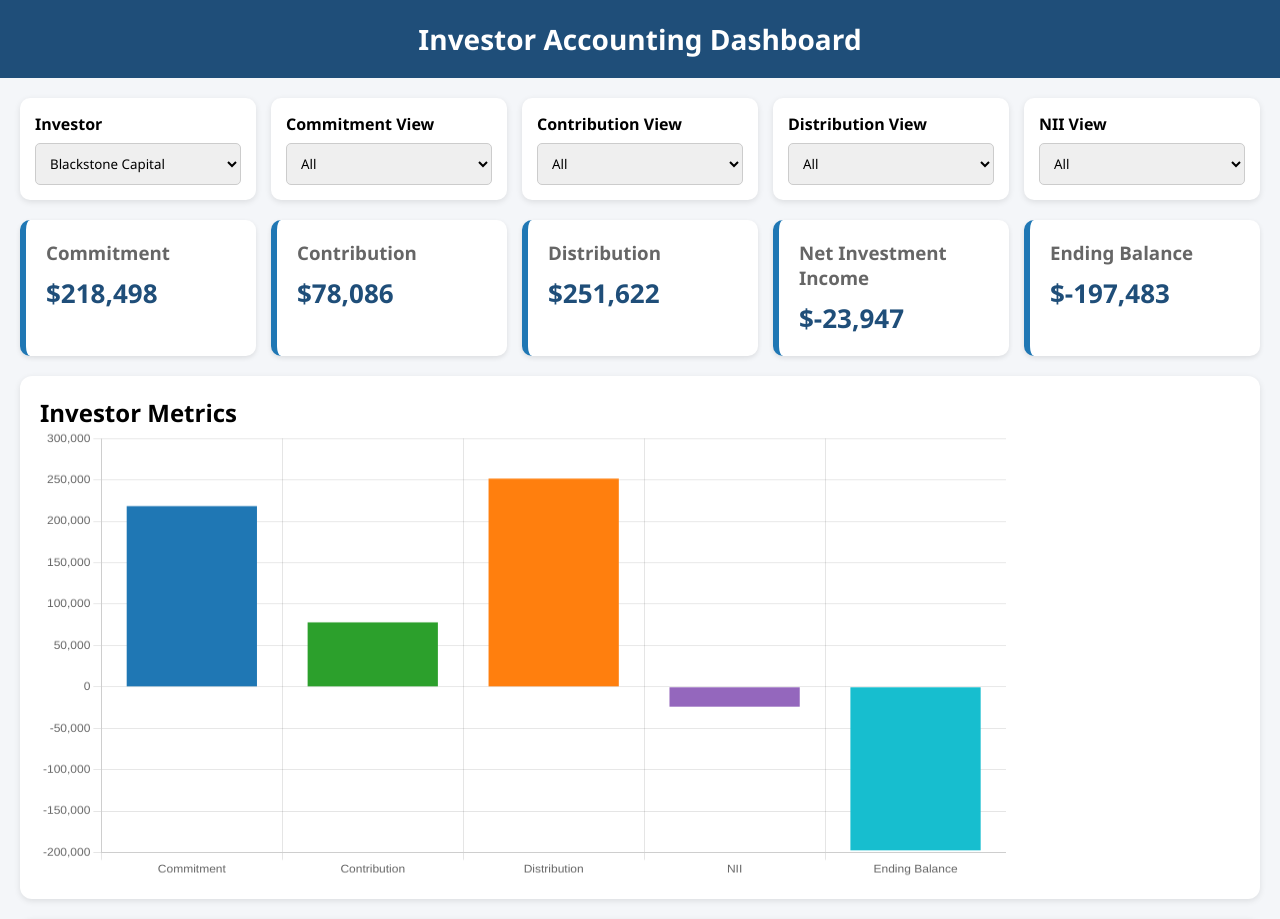
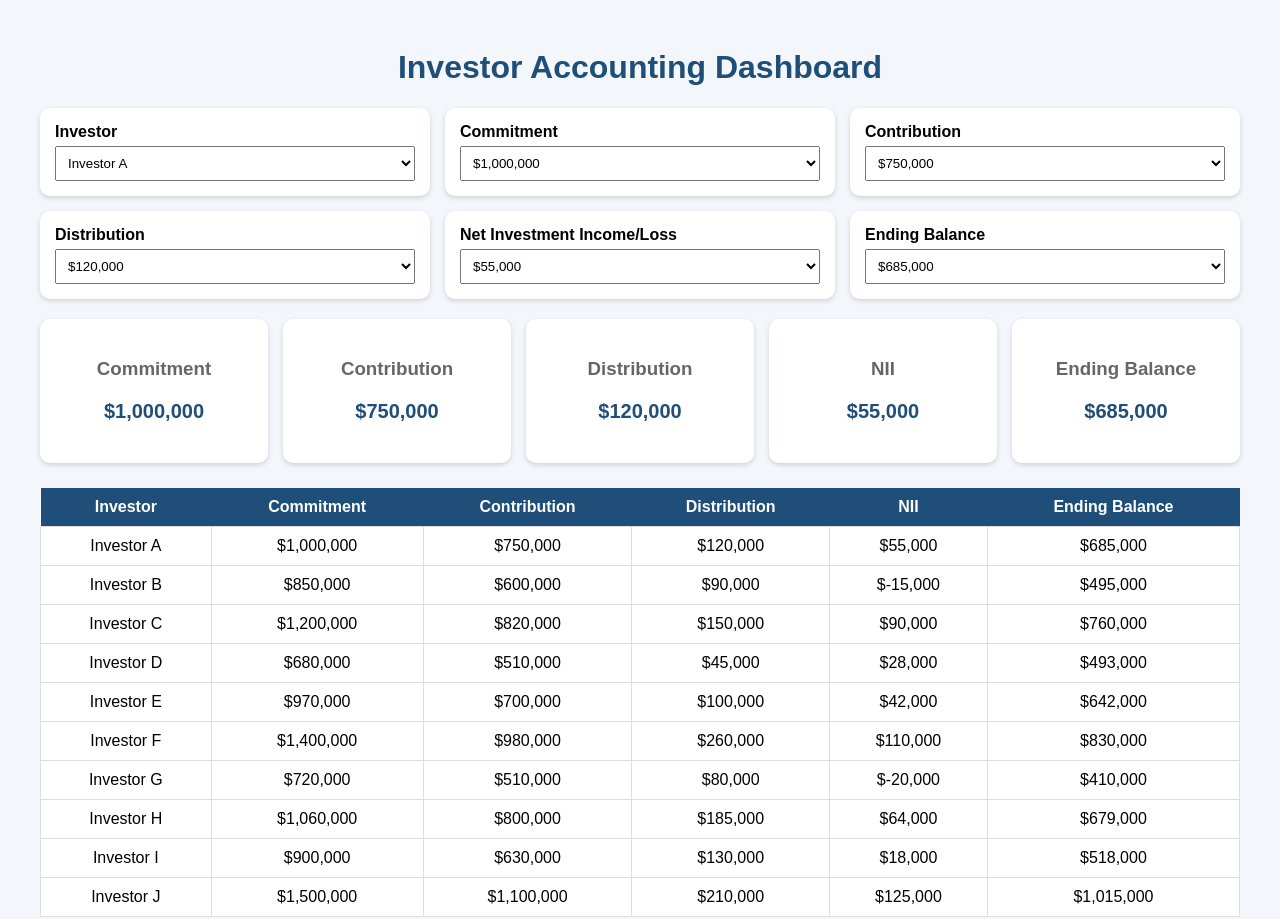
Before and after one commit to yulindong1998-cpu/NAV, a plain HTML site: page index.html in a window 1280 px wide. Shown: the top 919 px of the page. Drawn offline with nearby package versions, Linux system fonts and the light colour scheme.

Commit message:
Update investor dashboard

```diff
--- a/index.html
+++ b/index.html
@@ -1,77 +1,63 @@
 <!DOCTYPE html>
-<html lang="en">
+<html>
 <head>
 <meta charset="UTF-8">
-<meta name="viewport" content="width=device-width, initial-scale=1.0">
 <title>Investor Accounting Dashboard</title>
 
-<script src="https://cdn.jsdelivr.net/npm/chart.js"></script>
-
 <style>
-*{
-    margin:0;
-    padding:0;
-    box-sizing:border-box;
-    font-family:Segoe UI, Arial, sans-serif;
+body{
+    font-family:Arial, sans-serif;
+    background:#f3f6fa;
+    padding:20px;
 }
 
-body{
-    background:#f4f6f9;
-}
-
-.header{
-    background:#1f4e79;
-    color:white;
-    padding:20px;
+h1{
     text-align:center;
-    font-size:28px;
-    font-weight:bold;
+    color:#1f4e79;
 }
 
 .container{
-    padding:20px;
+    max-width:1200px;
+    margin:auto;
 }
 
 .filters{
     display:grid;
-    grid-template-columns: repeat(auto-fit,minmax(220px,1fr));
+    grid-template-columns:repeat(3,1fr);
     gap:15px;
     margin-bottom:20px;
 }
 
-.filter-card{
+.card{
     background:white;
     padding:15px;
     border-radius:10px;
-    box-shadow:0 2px 6px rgba(0,0,0,.1);
+    box-shadow:0 2px 5px rgba(0,0,0,.15);
 }
 
-.filter-card label{
+label{
     display:block;
-    margin-bottom:8px;
+    margin-bottom:5px;
     font-weight:bold;
 }
 
 select{
     width:100%;
-    padding:10px;
-    border:1px solid #ccc;
-    border-radius:5px;
+    padding:8px;
 }
 
-.kpi-grid{
+.kpis{
     display:grid;
-    grid-template-columns:repeat(auto-fit,minmax(220px,1fr));
+    grid-template-columns:repeat(5,1fr);
     gap:15px;
-    margin-bottom:20px;
 }
 
 .kpi{
     background:white;
-    border-left:6px solid #1f77b4;
     padding:20px;
+    text-align:center;
     border-radius:10px;
-    box-shadow:0 2px 5px rgba(0,0,0,.1);
+    box-shadow:0 2px 5px rgba(0,0,0,.15);
 }
 
 .kpi h3{
@@ -80,132 +66,100 @@ select{
 }
 
 .kpi p{
-    font-size:26px;
+    font-size:20px;
+    color:#1f4e79;
     font-weight:bold;
-    color:#1f4e79;
-}
-
-.card{
-    background:white;
-    padding:20px;
-    border-radius:12px;
-    box-shadow:0 2px 6px rgba(0,0,0,.1);
-    margin-bottom:20px;
 }
 
 table{
     width:100%;
+    margin-top:25px;
     border-collapse:collapse;
+    background:white;
 }
 
-table th{
+th{
     background:#1f4e79;
     color:white;
+    padding:10px;
 }
 
-table th,table td{
-    padding:12px;
+td{
+    padding:10px;
+    border:1px solid #ddd;
     text-align:center;
-    border:1px solid #ddd;
-}
-
-canvas{
-    height:450px!important;
 }
 </style>
 </head>
+
 <body>
-
-<div class="header">
-    Investor Accounting Dashboard
-</div>
 
 <div class="container">
 
+<h1>Investor Accounting Dashboard</h1>
+
 <div class="filters">
 
-        <div class="filter-card">
+<div class="card">
 <label>Investor</label>
-            <select id="investorSelect"></select>
+<select id="investor"></select>
 </div>
 
-        <div class="filter-card">
-            <label>Commitment View</label>
-            <select id="commitmentFilter">
-                <option>All</option>
-                <option>> 250,000</option>
-                <option>> 500,000</option>
-                <option>> 750,000</option>
-            </select>
+<div class="card">
+<label>Commitment</label>
+<select id="commitment"></select>
 </div>
 
-        <div class="filter-card">
-            <label>Contribution View</label>
-            <select id="contributionFilter">
-                <option>All</option>
-                <option>> 100,000</option>
-                <option>> 200,000</option>
-                <option>> 400,000</option>
-            </select>
+<div class="card">
+<label>Contribution</label>
+<select id="contribution"></select>
 </div>
 
-        <div class="filter-card">
-            <label>Distribution View</label>
-            <select id="distributionFilter">
-                <option>All</option>
-                <option>> 50,000</option>
-                <option>> 100,000</option>
-                <option>> 200,000</option>
-            </select>
+<div class="card">
+<label>Distribution</label>
+<select id="distribution"></select>
 </div>
 
-        <div class="filter-card">
-            <label>NII View</label>
-            <select id="niiFilter">
-                <option>All</option>
-                <option>Positive</option>
-                <option>Negative</option>
-            </select>
+<div class="card">
+<label>Net Investment Income/Loss</label>
+<select id="nii"></select>
+</div>
+
+<div class="card">
+<label>Ending Balance</label>
+<select id="endingBalance"></select>
 </div>
 
 </div>
 
-    <div class="kpi-grid">
+<div class="kpis">
 
 <div class="kpi">
 <h3>Commitment</h3>
-            <p id="commitment">$0</p>
+<p id="kpiCommitment"></p>
 </div>
 
 <div class="kpi">
 <h3>Contribution</h3>
-            <p id="contribution">$0</p>
+<p id="kpiContribution"></p>
 </div>
 
 <div class="kpi">
 <h3>Distribution</h3>
-            <p id="distribution">$0</p>
+<p id="kpiDistribution"></p>
 </div>
 
 <div class="kpi">
-            <h3>Net Investment Income</h3>
-            <p id="nii">$0</p>
+<h3>NII</h3>
+<p id="kpiNII"></p>
 </div>
 
 <div class="kpi">
 <h3>Ending Balance</h3>
-            <p id="endingBalance">$0</p>
+<p id="kpiEnding"></p>
 </div>
 
 </div>
-
-    <div class="card">
-        <h2>Investor Metrics</h2>
-        <canvas id="investorChart"></canvas>
-    </div>
-
-    <div class="card">
-        <h2>Investor Detail Table</h2>
 
 <table>
 <thead>
@@ -214,153 +168,167 @@ canvas{
 <th>Commitment</th>
 <th>Contribution</th>
 <th>Distribution</th>
-                    <th>Net Investment Income</th>
+<th>NII</th>
 <th>Ending Balance</th>
 </tr>
 </thead>
-            <tbody id="tableBody"></tbody>
+<tbody id="tableData"></tbody>
 </table>
-    </div>
 
 </div>
 
 <script>
 
 const investors = [
-"Blackstone Capital",
-"Blue River Partners",
-"Apollo Ventures",
-"Summit Equity",
-"Beacon Investments",
-"Northbridge Capital",
-"Golden Oak Partners",
-"Evergreen Holdings",
-"Harbor Point Fund",
-"Sterling Investors"
+{
+name:"Investor A",
+commitment:1000000,
+contribution:750000,
+distribution:120000,
+nii:55000,
+ending:685000
+},
+{
+name:"Investor B",
+commitment:850000,
+contribution:600000,
+distribution:90000,
+nii:-15000,
+ending:495000
+},
+{
+name:"Investor C",
+commitment:1200000,
+contribution:820000,
+distribution:150000,
+nii:90000,
+ending:760000
+},
+{
+name:"Investor D",
+commitment:680000,
+contribution:510000,
+distribution:45000,
+nii:28000,
+ending:493000
+},
+{
+name:"Investor E",
+commitment:970000,
+contribution:700000,
+distribution:100000,
+nii:42000,
+ending:642000
+},
+{
+name:"Investor F",
+commitment:1400000,
+contribution:980000,
+distribution:260000,
+nii:110000,
+ending:830000
+},
+{
+name:"Investor G",
+commitment:720000,
+contribution:510000,
+distribution:80000,
+nii:-20000,
+ending:410000
+},
+{
+name:"Investor H",
+commitment:1060000,
+contribution:800000,
+distribution:185000,
+nii:64000,
+ending:679000
+},
+{
+name:"Investor I",
+commitment:900000,
+contribution:630000,
+distribution:130000,
+nii:18000,
+ending:518000
+},
+{
+name:"Investor J",
+commitment:1500000,
+contribution:1100000,
+distribution:210000,
+nii:125000,
+ending:1015000
+}
 ];
 
-const data = investors.map(name=>{
+const investorSelect = document.getElementById("investor");
 
-    const commitment = Math.floor(Math.random()*900000)+100000;
-    const contribution = Math.floor(commitment*(Math.random()*0.8));
-    const distribution = Math.floor(Math.random()*300000);
-    const nii = Math.floor(Math.random()*250000)-50000;
-    const endingBalance = contribution + nii - distribution;
-
-    return {
-        investor:name,
-        commitment,
-        contribution,
-        distribution,
-        nii,
-        endingBalance
-    }
+investors.forEach((x)=>{
+    investorSelect.innerHTML +=
+    `<option>${x.name}</option>`;
 });
 
-const investorSelect=document.getElementById('investorSelect');
-
-data.forEach(x=>{
-    let option=document.createElement('option');
-    option.value=x.investor;
-    option.text=x.investor;
-    investorSelect.appendChild(option);
-});
-
-function formatCurrency(value){
-    return '$'+value.toLocaleString();
+function format(v){
+    return "$" + v.toLocaleString();
 }
 
 function updateDashboard(){
 
-    const selected = data.find(
-        x=>x.investor===investorSelect.value
+    const inv = investors.find(
+        x => x.name === investorSelect.value
     );
 
     document.getElementById("commitment").innerHTML =
-        formatCurrency(selected.commitment);
+      `<option>${format(inv.commitment)}</option>`;
 
     document.getElementById("contribution").innerHTML =
-        formatCurrency(selected.contribution);
+      `<option>${format(inv.contribution)}</option>`;
 
     document.getElementById("distribution").innerHTML =
-        formatCurrency(selected.distribution);
+      `<option>${format(inv.distribution)}</option>`;
 
     document.getElementById("nii").innerHTML =
-        formatCurrency(selected.nii);
+      `<option>${format(inv.nii)}</option>`;
 
     document.getElementById("endingBalance").innerHTML =
-        formatCurrency(selected.endingBalance);
+      `<option>${format(inv.ending)}</option>`;
 
-    chart.data.datasets[0].data=[
-        selected.commitment,
-        selected.contribution,
-        selected.distribution,
-        selected.nii,
-        selected.endingBalance
-    ];
+    document.getElementById("kpiCommitment").innerText =
+      format(inv.commitment);
 
-    chart.update();
+    document.getElementById("kpiContribution").innerText =
+      format(inv.contribution);
+
+    document.getElementById("kpiDistribution").innerText =
+      format(inv.distribution);
+
+    document.getElementById("kpiNII").innerText =
+      format(inv.nii);
+
+    document.getElementById("kpiEnding").innerText =
+      format(inv.ending);
 }
 
-const ctx=document.getElementById('investorChart');
+let rows="";
 
-const chart=new Chart(ctx,{
-    type:'bar',
-    data:{
-        labels:[
-            'Commitment',
-            'Contribution',
-            'Distribution',
-            'NII',
-            'Ending Balance'
-        ],
-        datasets:[{
-            label:'Amount ($)',
-            data:[0,0,0,0,0],
-            backgroundColor:[
-                '#1f77b4',
-                '#2ca02c',
-                '#ff7f0e',
-                '#9467bd',
-                '#17becf'
-            ]
-        }]
-    },
-    options:{
-        responsive:true,
-        plugins:{
-            legend:{
-                display:false
-            }
-        }
-    }
+investors.forEach(x=>{
+rows += `
+<tr>
+<td>${x.name}</td>
+<td>${format(x.commitment)}</td>
+<td>${format(x.contribution)}</td>
+<td>${format(x.distribution)}</td>
+<td>${format(x.nii)}</td>
+<td>${format(x.ending)}</td>
+</tr>
+`;
 });
 
-function loadTable(){
-
-    let html='';
-
-    data.forEach(x=>{
-
-        html+=`
-        <tr>
-            <td>${x.investor}</td>
-            <td>${formatCurrency(x.commitment)}</td>
-            <td>${formatCurrency(x.contribution)}</td>
-            <td>${formatCurrency(x.distribution)}</td>
-            <td>${formatCurrency(x.nii)}</td>
-            <td>${formatCurrency(x.endingBalance)}</td>
-        </tr>
-        `;
-
-    });
-
-    document.getElementById('tableBody').innerHTML=html;
-}
+document.getElementById("tableData").innerHTML=rows;
 
 investorSelect.addEventListener("change",updateDashboard);
 
-loadTable();
 updateDashboard();
 
 </script>
```
Lines whose indentation alone changed are shown as unchanged.
